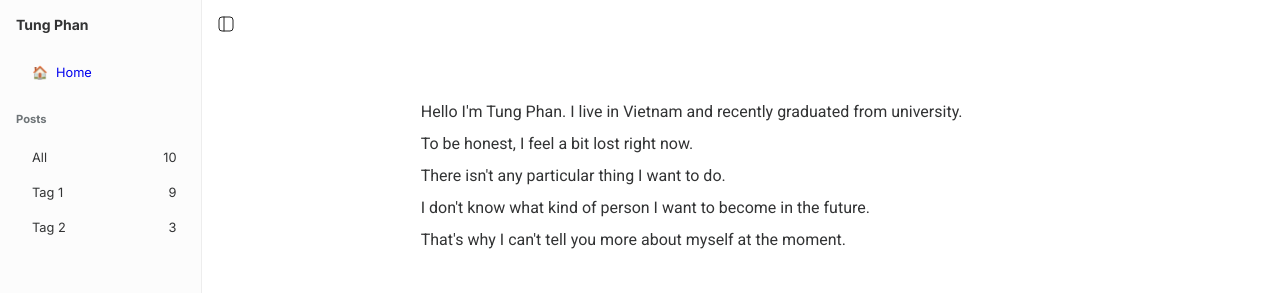
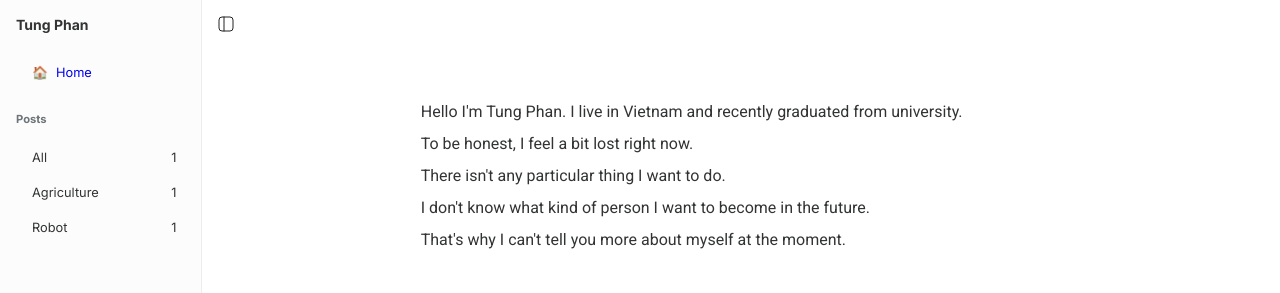
Before and after one commit to pntt3011/pntt3011.github.io, a SvelteKit app: page / in a window 1280 px wide. Shown: the top 293 px of the page. Built offline with nearby package versions, Linux system fonts and the light colour scheme.

Commit message:
Add tag list

```diff
--- a/src/routes/+layout.svelte
+++ b/src/routes/+layout.svelte
@@ -1,4 +1,5 @@
 <script lang="ts">
+  import tags from "$lib/tags.json";
   import { onMount } from "svelte";
   let { children } = $props();
   let expanded = $state(0);
@@ -43,9 +44,14 @@
       <div class="categories">
         <p class="section">Posts</p>
         <ul>
-          <li><a href="/lists?tag=all">All <span>10</span></a></li>
-          <li><a href="/lists?tag=tag1">Tag 1 <span>9</span></a></li>
-          <li><a href="/lists?tag=tag2">Tag 2 <span>3</span></a></li>
+          {#each tags as tag}
+            <li>
+              <a href={`/lists?tag=${tag.tag}`}>
+                {tag.tag.charAt(0).toUpperCase() + tag.tag.slice(1)}
+                <span>{tag.count}</span>
+              </a>
+            </li>
+          {/each}
         </ul>
       </div>
     </nav>
```
